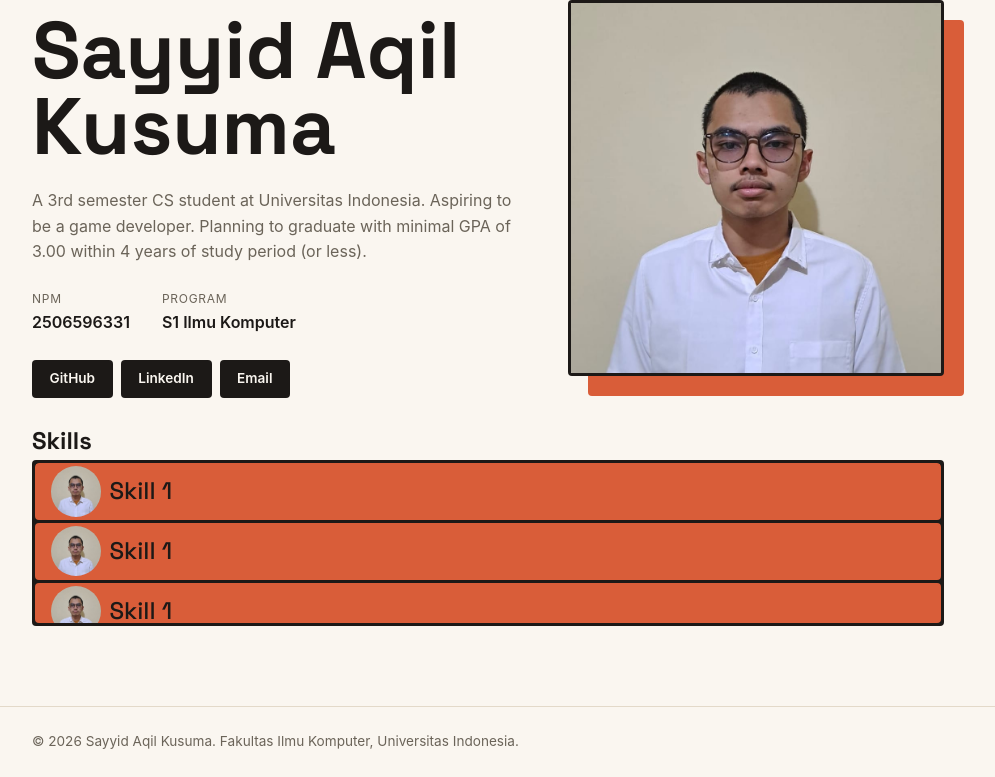
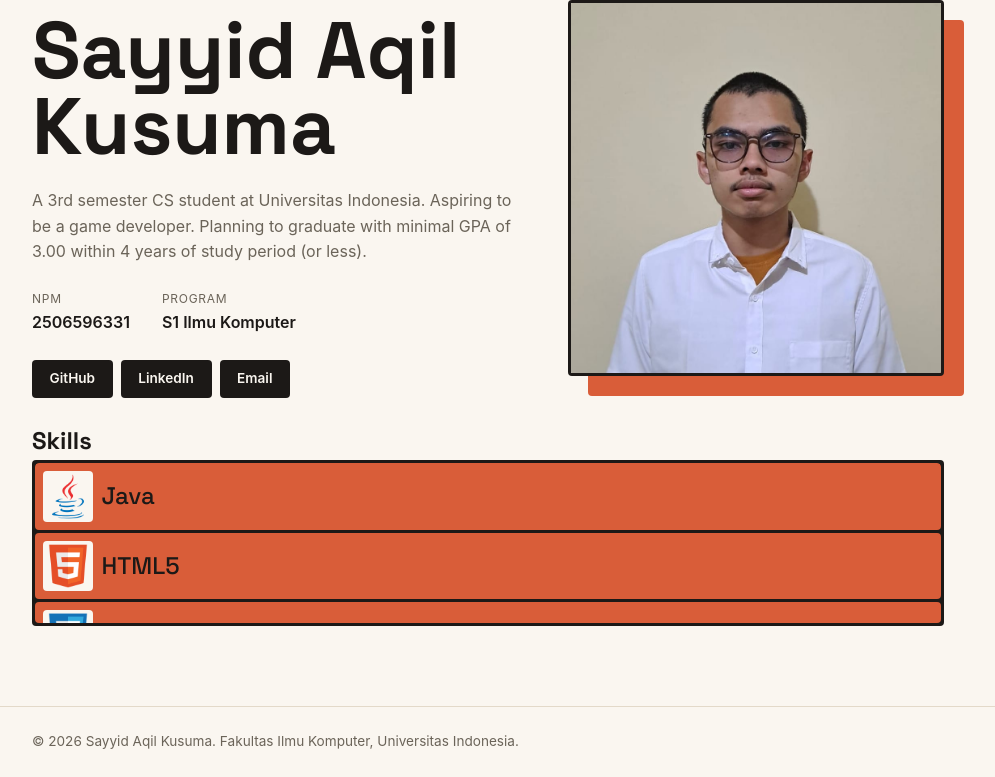
Before and after one commit to S-AqilKusuma/myportofolio, a Django app: page / in a window 1280 px wide. Shown: the part 168-945 px from the top of the page, without its empty margins (152-1147 px from the left). Run offline with Django 5.2, Linux system fonts and the light colour scheme.

Commit message:
feat: adding actual skill information and minor tweak
All the skill information have been added. The skill logo now will redirect you to where it's downloaded from when clicked. The scrolling now snap to the top of each skill <details> element.

```diff
--- a/static/css/style.css
+++ b/static/css/style.css
@@ -157,6 +157,9 @@ h1, summary, .brand {
     /* overflow-y di-set menjadi scroll supaya bisa di-scroll
      ketika isi dari elemen ini melewati tinggi maksimal */
     overflow-y: scroll;
+    /* scroll-snap-type di-set menjadi y mandatory supaya scroll
+     akan snap sesuai property scroll-snap-align dari child element */
+    scroll-snap-type: y mandatory;
     /* scrollbar-width di-set none supaya scrollbar tidak terlihat */
     scrollbar-width: none;
     border-radius: var(--radius);
@@ -164,6 +167,9 @@ h1, summary, .brand {
 
 .skill-detail {
     margin-bottom: 3px;
+    /* Scroll akan di-snap ke ujung atas elemen (kecuali sudah sampai
+     ujung bawah parent element) */
+    scroll-snap-align: start;
     background-color: var(--ink);
 }
 
@@ -177,9 +183,17 @@ h1, summary, .brand {
 }
 
 .skill-summary {
-    padding: 0.2rem 1rem;
+    padding: 0.5rem;
     font-size: x-large;
     background-color: var(--accent);
+    border-radius: var(--radius);
+}
+
+.skill-summary a {
+    height: 3cap;
+    padding: 3px;
+    margin: 0 0.5rem 0 0;
+    background-color: var(--paper);
     border-radius: var(--radius);
 }
 
@@ -196,11 +210,9 @@ details p {
 }
 
 .skill-logo {
-    margin: 0 0.5rem 0 0;
-    height: 3cap;
+    height: 100%;
     aspect-ratio: 1 / 1;
     object-fit: cover;
-    border-radius: 50%;
 }
 
 .hero-photo {
--- a/templates/index.html
+++ b/templates/index.html
@@ -67,32 +67,59 @@
                             <details class="skill-detail" name="skill">
                                 <!-- Nama skill beserta logonya -->
                                 <summary class="skill-summary">
-                                    <img class="skill-logo" src="/static/img/profile.jpeg" alt="Skill 1 Logo">
-                                    Skill 1
+                                    <!-- Memberikan link asal dari gambar -->
+                                    <a href="https://techicons.dev/icons/java">
+                                    <img class="skill-logo" src="/static/img/Java.png" alt="Java Logo"></a>
+                                    Java
                                 </summary>
-                                <!-- Detail skill yang dipisah elemen <details> -->
-                                <p>Skill 1 description.</p>
+                                <!-- Detail skill yang dipisah dari elemen <details> -->
+                                <p>
+                                    Experienced at programming using Java, Java's library, and Java
+                                    own's OOP implementation at an intermediate level.
+                                </p>
                             </details>
                             <details class="skill-detail" name="skill">
                                 <summary class="skill-summary">
-                                    <img class="skill-logo" src="/static/img/profile.jpeg" alt="Skill 1 Logo">
-                                    Skill 1
+                                    <a href="https://techicons.dev/icons/html5">
+                                    <img class="skill-logo" src="/static/img/HTML5.png" alt="HTML5 Logo"></a>
+                                    HTML5
                                 </summary>
-                                <p>Skill 1 description.</p>
+                                <p>
+                                    Have a basic understanding of how HTML5 works and capable of
+                                    creating a basic static web using HTML5.
+                                </p>
                             </details>
                             <details class="skill-detail" name="skill">
                                 <summary class="skill-summary">
-                                    <img class="skill-logo" src="/static/img/profile.jpeg" alt="Skill 1 Logo">
-                                    Skill 1
+                                    <a href="https://techicons.dev/icons/css3">
+                                    <img class="skill-logo" src="/static/img/CSS3.png" alt="CSS3 Logo"></a>
+                                    Cascading Style Sheet (CSS) 3
                                 </summary>
-                                <p>Skill 1 description.</p>
+                                <p>
+                                    Have a basic understanding of how CSS3 works and capable of
+                                    creating a basic design for existing static web using CSS3.
+                                </p>
                             </details>
                             <details class="skill-detail" name="skill">
                                 <summary class="skill-summary">
-                                    <img class="skill-logo" src="/static/img/profile.jpeg" alt="Skill 1 Logo">
-                                    Skill 1
+                                    Object Oriented Programming (OOP)
                                 </summary>
-                                <p>Skill 1 description.</p>
+                                <p>
+                                    Have a intermediate understanding of Object Oriented paradigm
+                                    and it's principles in programming. Also experienced at
+                                    implementing it when using some programming language like Java.
+                                </p>
+                            </details>
+                            <details class="skill-detail" name="skill">
+                                <summary class="skill-summary">
+                                    <a href="https://techicons.dev/icons/python">
+                                    <img class="skill-logo" src="/static/img/Python.png" alt="Python Logo"></a>
+                                    Python
+                                </summary>
+                                <p>
+                                    Capable of intermediate level of Python programmming. Have basic
+                                    capabilities of using Python's library.
+                                </p>
                             </details>
                         </div>
                     </div>
```
Also changed, not shown: static/img/CSS3.png (added), static/img/HTML5.png (added), static/img/Java.png (added), static/img/Python.png (added).
